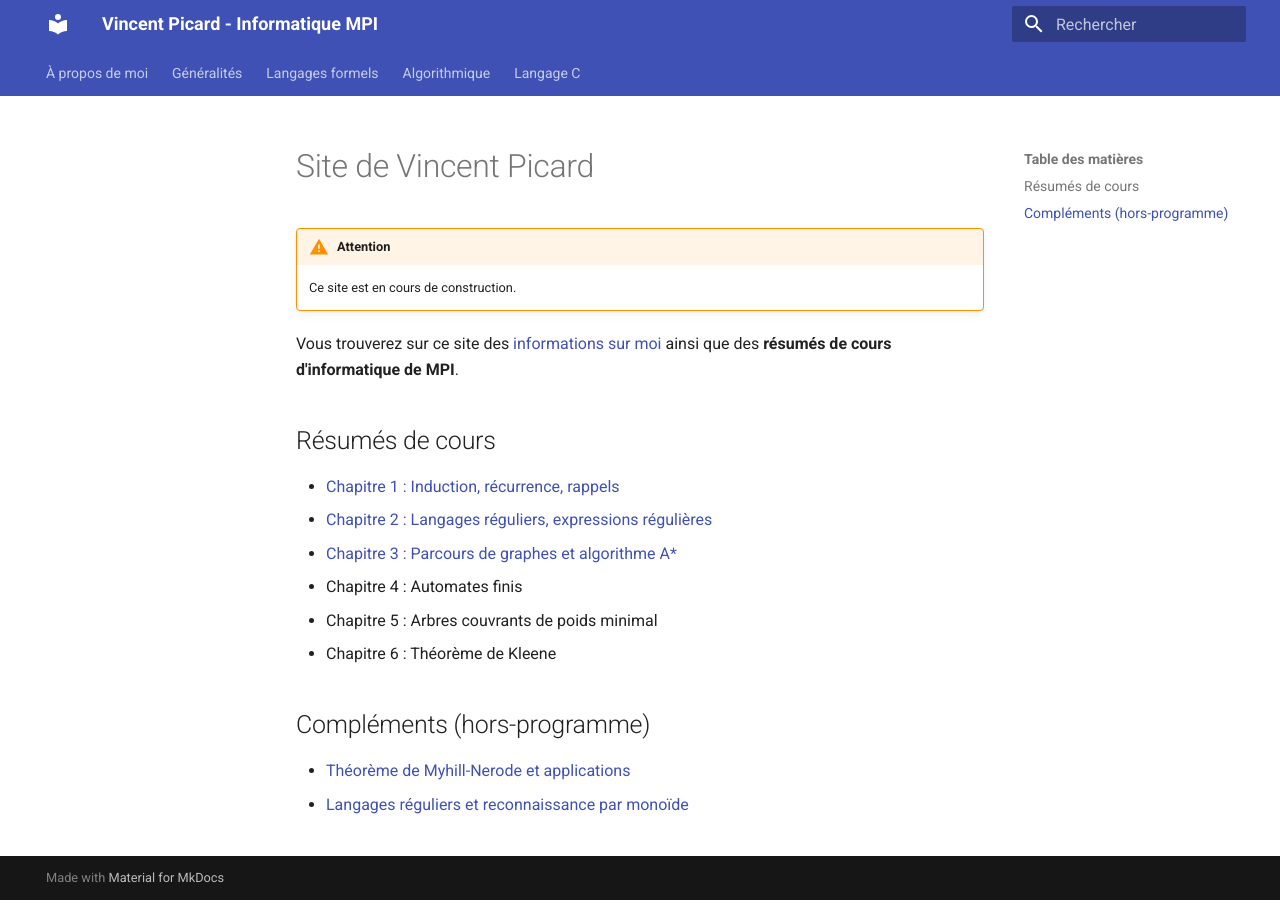
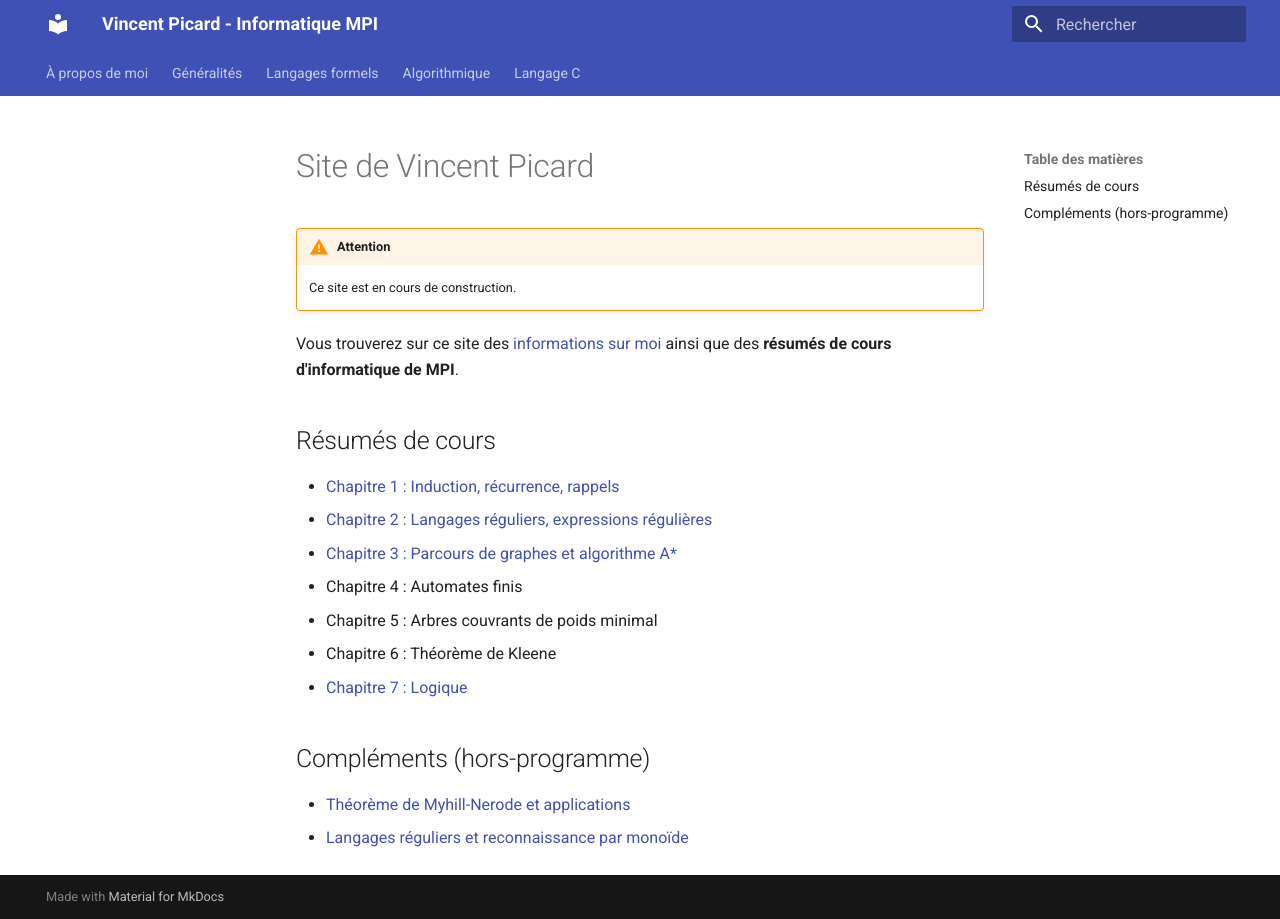
Before and after one commit to vincent-picard/vincent-picard.github.io, an MkDocs documentation site: the page built from docs/index.md, in a window 1280 px wide. Built offline with MkDocs 1.6.1 and Material for MkDocs 9.7.7, drawn with Linux system fonts in a browser that asks for light colours.

Commit message:
ajout cours logique

```diff
--- a/docs/index.md
+++ b/docs/index.md
@@ -12,6 +12,7 @@ Vous trouverez sur ce site des [informations sur moi](aboutme) ainsi que des **r
 - Chapitre 4 : Automates finis
 - Chapitre 5 : Arbres couvrants de poids minimal
 - Chapitre 6 : Théorème de Kleene
+- [Chapitre 7 : Logique](pdf/logique.pdf)
 
 ## Compléments (hors-programme)
 
```
Also changed, not shown: 1 other file.
